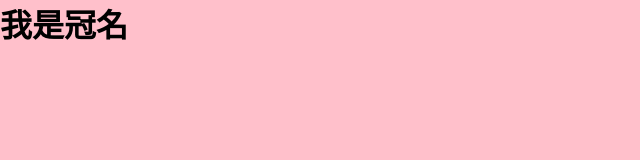
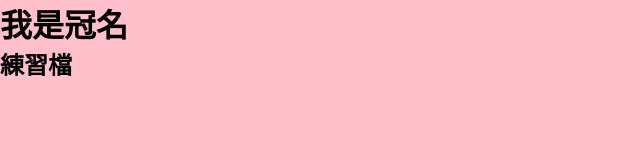
Before and after one commit to s901129/-, a plain HTML site: page index.html in a window 1280 px wide. Shown: the whole page, without its empty margins (0-640 px from the left). Drawn offline with Linux system fonts and the light colour scheme.

Commit message:
新增h2

```diff
--- a/index.html
+++ b/index.html
@@ -8,5 +8,6 @@
 </head>
 <body>
     <h1>我是冠名</h1>
+    <h2>練習檔</h2>
 </body>
 </html>
```
